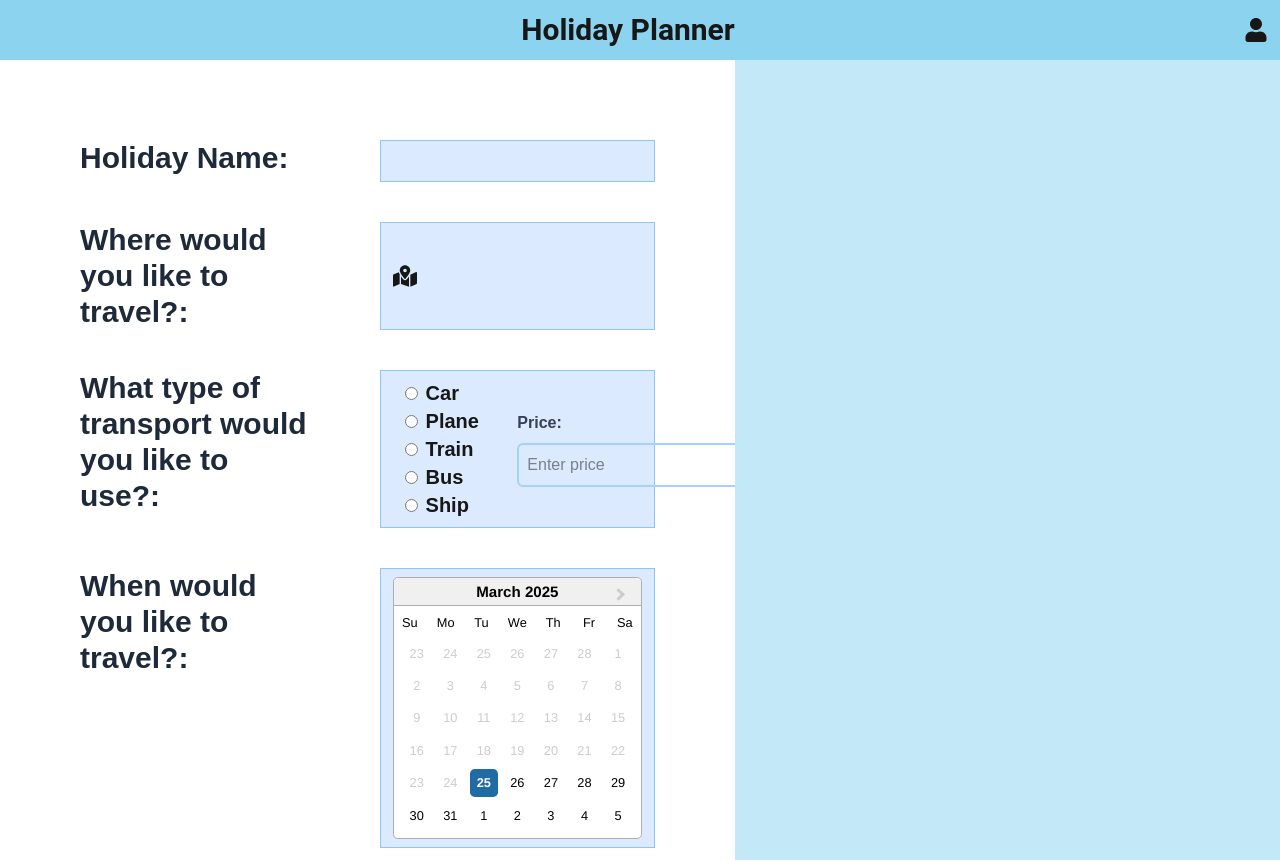
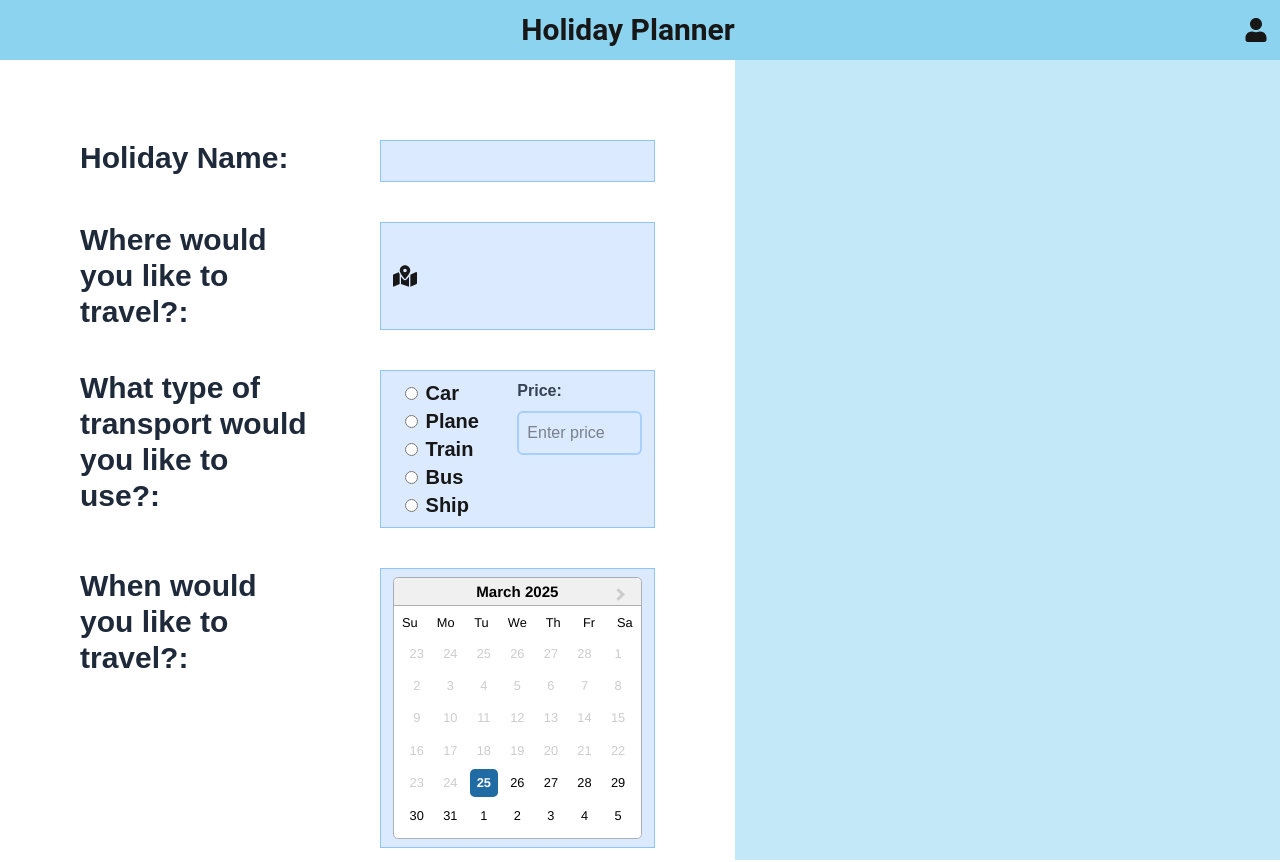
Before and after one commit to criss05/holiday_planner, a Next.js app: page /AddPage in a window 1280 px wide. Shown: the top 862 px of the page. Built offline with nearby package versions, Linux system fonts and the light colour scheme.

Commit message:
Update the div for Price box

```diff
--- a/src/components/UI/AddPage/InformationFields.js
+++ b/src/components/UI/AddPage/InformationFields.js
@@ -20,7 +20,7 @@ export default function InformationFields({ text, icon }) {
                         <div className="pl-3">
                             <RadioMenu options={transport} />
                         </div>
-                        <div className="flex align-center items-center">
+                        <div>
                             <MiddleInputBox text="Price" />
                         </div>
                     </div>
```
